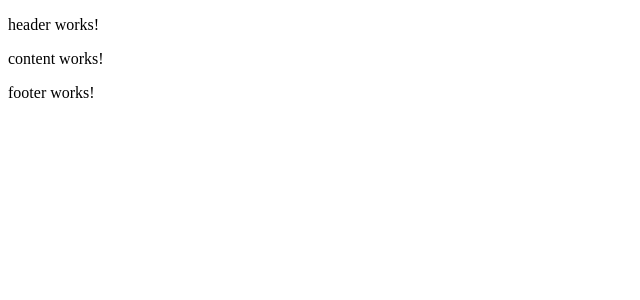
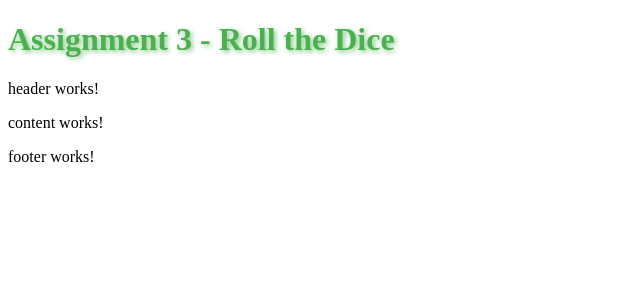
Before and after one commit to Uddip/UddipAssign3, an Angular app: page / in a window 1280 px wide. Shown: the top 300 px of the page, without its empty margins (0-640 px from the left). Built offline with nearby package versions, Linux system fonts and the light colour scheme.

Commit message:
Added header tag in app.component.html and styling

```diff
--- a/src/app/app.component.css
+++ b/src/app/app.component.css
@@ -0,0 +1,4 @@
+h1{
+    color: #4caf50;
+    text-shadow: 2px 2px 5px #81c784;
+}
--- a/src/app/app.component.html
+++ b/src/app/app.component.html
@@ -1,3 +1,4 @@
+<h1>Assignment 3 - Roll the Dice</h1>
 <app-header></app-header>
 <app-content></app-content>
 <app-footer></app-footer>
--- a/src/index.html
+++ b/src/index.html
@@ -2,7 +2,7 @@
 <html lang="en">
 <head>
   <meta charset="utf-8">
-  <title>UddipAssign3</title>
+  <title>Uddip Amin</title>
   <base href="/">
   <meta name="viewport" content="width=device-width, initial-scale=1">
   <link rel="icon" type="image/x-icon" href="favicon.ico">
```
